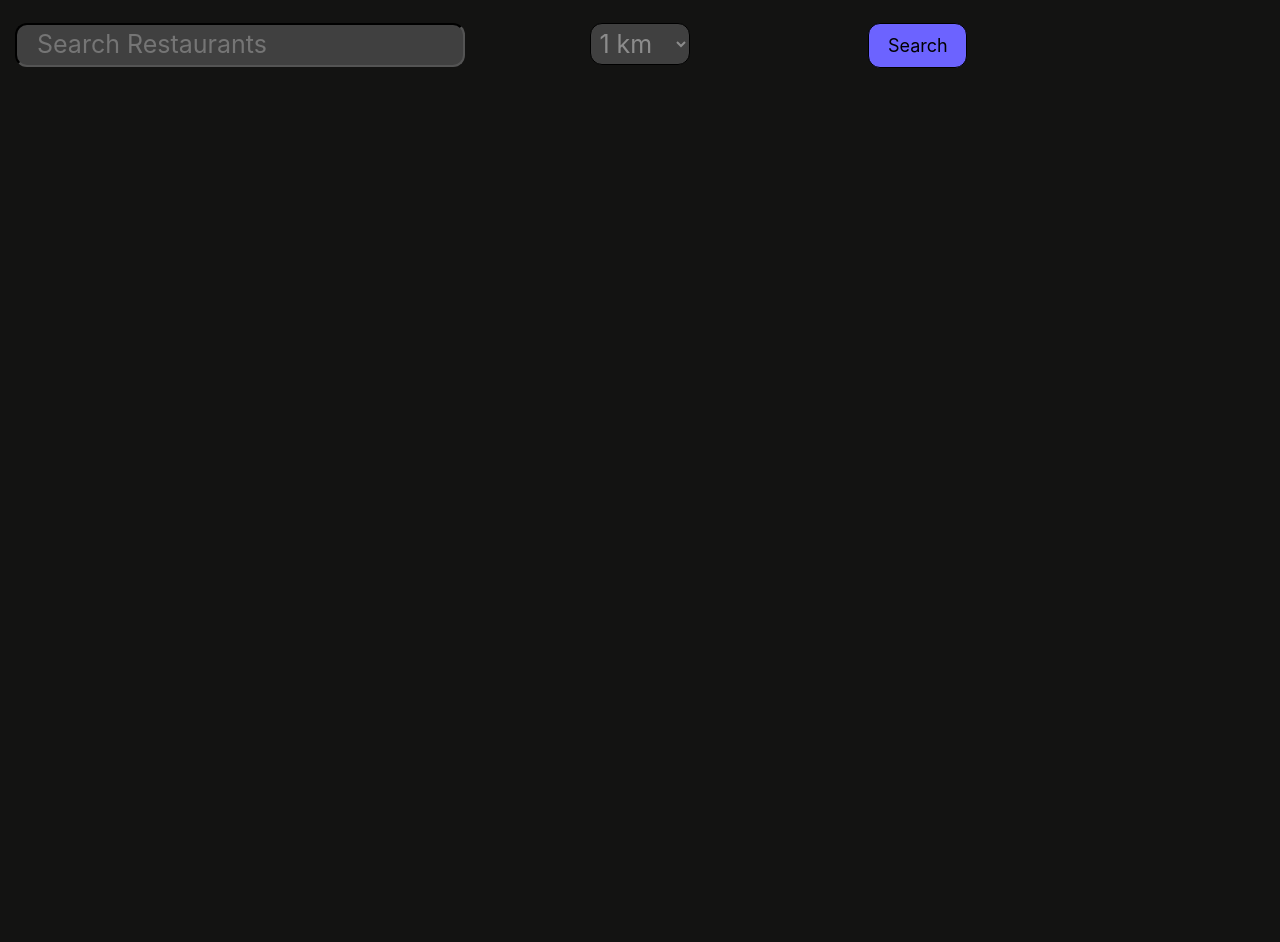
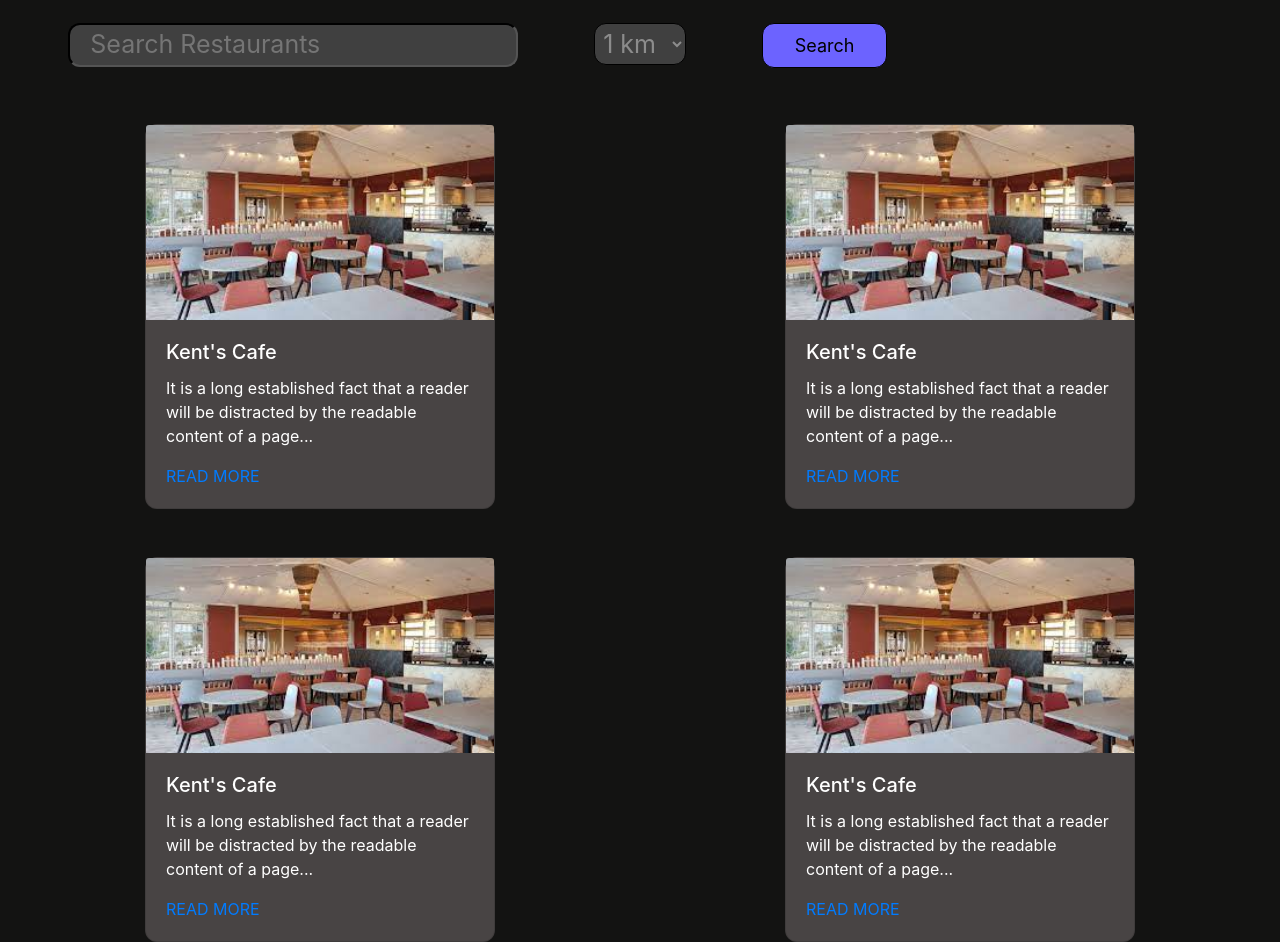
Before and after one commit to ktk04/srmhub, a React (Create React App) app: page / in a window 1280 px wide. Shown: the part 800-1742 px from the top of the page. Before the commit the page ends 876 px from the top, so only its background shows below. Built offline with nearby package versions, Linux system fonts and the light colour scheme.

Commit message:
Restaurant Changes

```diff
--- a/src/App.css
+++ b/src/App.css
@@ -115,7 +115,7 @@
     font-size: 25px;
     color: #FFFFFF66;
     border-radius: 1.5vh;
-    width: 25%;
+    width: 50%;
     border-color: black;
     padding:0.5vh;
     margin-top:1vh;
@@ -131,3 +131,10 @@
   width:25%;
   border-radius:1.5vh;
 }
+
+.card
+{
+  background-color:#484444;
+  color:white;
+  border-radius: 1.5vh;
+}
--- a/src/Restaurant.js
+++ b/src/Restaurant.js
@@ -10,22 +10,66 @@ export default function Restaurant(){
             </div>
             </div>
             <div className="row pt-4">
-             <div className="col-12 col-md-4 text-lg-right text-center">
+             <div className="col-12 col-md-5 text-lg-right text-center">
                <div className="search_field">
                <input type="text" className="input" placeholder="Search Restaurants" />
                <i className="fas fa-search"></i>
                </div>
              </div>
-             <div className="col-12 col-md-4 text-center">
+             <div className="col-12 col-md-2 text-center">
              <select name="Distance" id="dist">
                 <option value="1KM">1 km</option>
                 <option value="5KM">5 km</option>
                 <option value="10KM">10 km</option>
              </select>
             </div>
-            <div className="col-12 col-md-4 text-lg-left text-center">
+            <div className="col-12 col-md-5 text-lg-left text-center">
             <button className="btn btn-outline-Restaurant btn-lg mb-2"> Search </button>
             </div>
+        </div>
+        <div className="row">
+          <div className="col-12 col-md-6 pt-5 d-flex justify-content-center">
+          <div className="card" style={{width: 350}}>
+            <img className="card-img-top" src={require("./Cafe.jpg")}  alt="Card image cap"/>
+             <div className="card-body">
+             <h5 className="card-title">Kent's Cafe</h5>
+             <p className="card-text">It is a long established fact that a reader will be distracted by the readable content of a page...</p>
+             <a href="#" >READ MORE</a>
+             </div>
+          </div>
+          </div>
+          <div className="col-12 col-md-6 pt-5 d-flex justify-content-center">
+          <div className="card" style={{width: 350}}>
+            <img className="card-img-top" src={require("./Cafe.jpg")}  alt="Card image cap"/>
+             <div className="card-body">
+             <h5 className="card-title">Kent's Cafe</h5>
+             <p className="card-text">It is a long established fact that a reader will be distracted by the readable content of a page...</p>
+             <a href="#">READ MORE</a>
+             </div>
+          </div>
+          </div>
+          </div>
+          <div className="row">
+          <div className="col-12 col-md-6 pt-5  d-flex justify-content-center">
+          <div className="card" style={{width: 350}}>
+            <img className="card-img-top" src={require("./Cafe.jpg")}  alt="Card image cap"/>
+             <div className="card-body">
+             <h5 className="card-title">Kent's Cafe</h5>
+             <p className="card-text">It is a long established fact that a reader will be distracted by the readable content of a page...</p>
+             <a href="#">READ MORE</a>
+             </div>
+          </div>
+          </div>
+              <div className="col-12 col-md-6 pt-5  d-flex justify-content-center">
+          <div className="card" style={{width: 350}}>
+            <img className="card-img-top" src={require("./Cafe.jpg")} alt="Card image cap"/>
+             <div className="card-body">
+             <h5 className="card-title">Kent's Cafe</h5>
+             <p className="card-text">It is a long established fact that a reader will be distracted by the readable content of a page...</p>
+             <a href="#">READ MORE</a>
+             </div>
+          </div>
+          </div>
         </div>
       </div>
     )
```
Also changed, not shown: src/Cafe.jpg (added).
